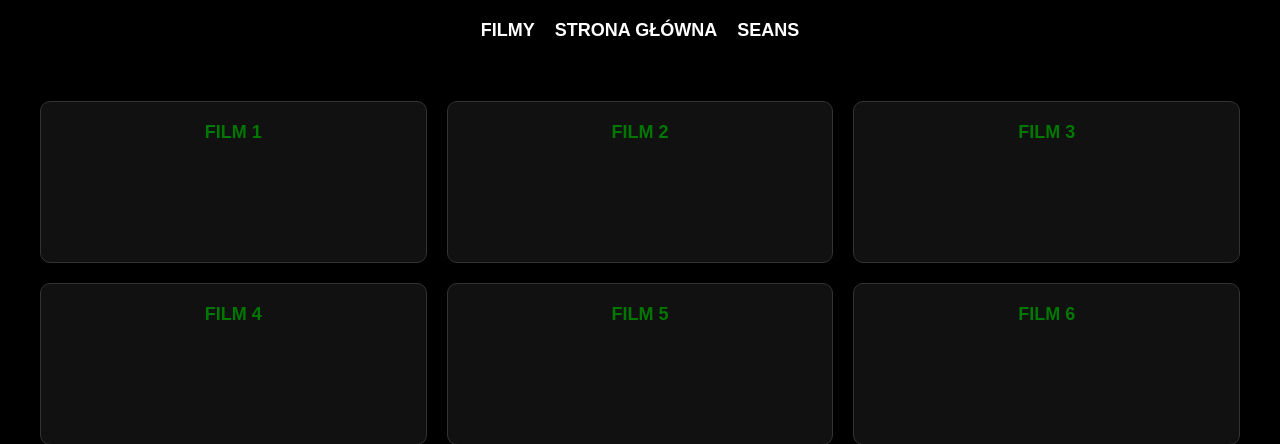
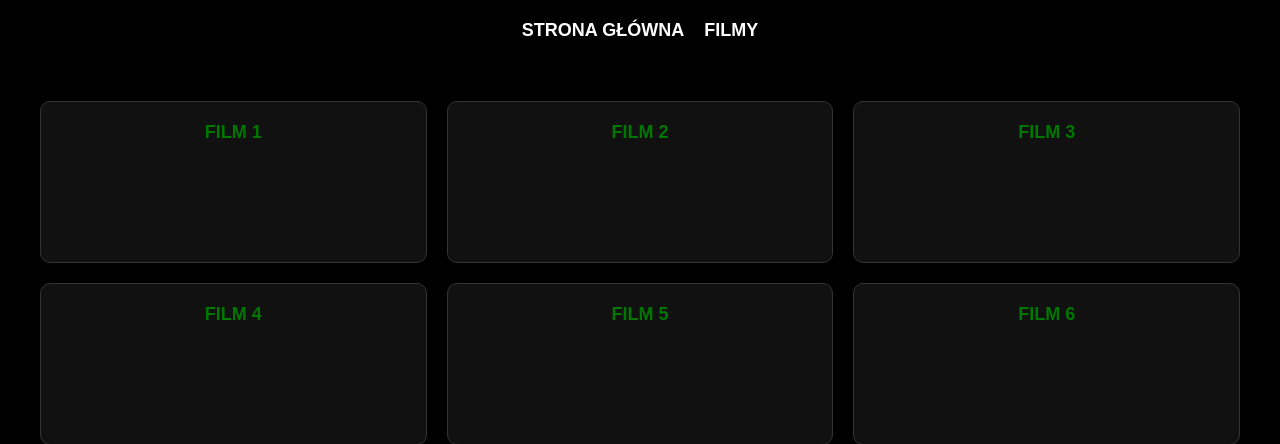
Before and after one commit to 3PointCode/Cinema-DB, a Django app: template kino/kino/templates/filmy.html in a window 1280 px wide. Shown: the top 444 px of the page. Run offline with Django 3.2, Linux system fonts and the light colour scheme; the template is opened without the code that fills it, so the values that code supplies are empty.

Commit message:
Further changes to the views of 2 pages so they match each other.

```diff
--- a/kino/kino/static/kino/seans.css
+++ b/kino/kino/static/kino/seans.css
@@ -33,7 +33,7 @@
 }
 
 .taken{
-    background-color: lightgray;
+    background-color: orange;
     cursor: not-allowed;
 }
 
--- a/kino/kino/templates/filmy.html
+++ b/kino/kino/templates/filmy.html
@@ -28,10 +28,15 @@
             color: white;
             font-size: 18px;
             font-weight: bold;
+            transition: color 0.2 ease;
         }
 
         nav a:hover {
             color: #0f0; /* Green hover effect */
+        }
+
+        nav a:active {
+            color: #070;
         }
 
         main {
@@ -72,22 +77,18 @@
 <body>
     <div>
         <nav>
-            <a href="#" class="text-xl font-bold">FILMY</a>
-            <a href="#" class="text-xl">STRONA GŁÓWNA</a>
-            <a href="#" class="text-xl">SEANS</a>
+            <a href="{% url 'repertuar' %}" class="{% if request.path == '/kino/' %}active{% endif %}">STRONA GŁÓWNA</a>
+            <a href="{% url 'filmy' %}" class="{% if request.path == '/kino/filmy/' %}active{% endif %}">FILMY</a>
         </nav>
     </div>
     <main>
         <div class="film-grid">
-            <!-- Original 6 films -->
             <div class="film-tile"><span>FILM 1</span></div>
             <div class="film-tile"><span>FILM 2</span></div>
             <div class="film-tile"><span>FILM 3</span></div>
             <div class="film-tile"><span>FILM 4</span></div>
             <div class="film-tile"><span>FILM 5</span></div>
             <div class="film-tile"><span>FILM 6</span></div>
-
-            <!-- Additional 6 films -->
             <div class="film-tile"><span>FILM 7</span></div>
             <div class="film-tile"><span>FILM 8</span></div>
             <div class="film-tile"><span>FILM 9</span></div>
```
Also changed, not shown: kino/kino/templates/rezerwacjaSukces.html (+6 -4 lines).
